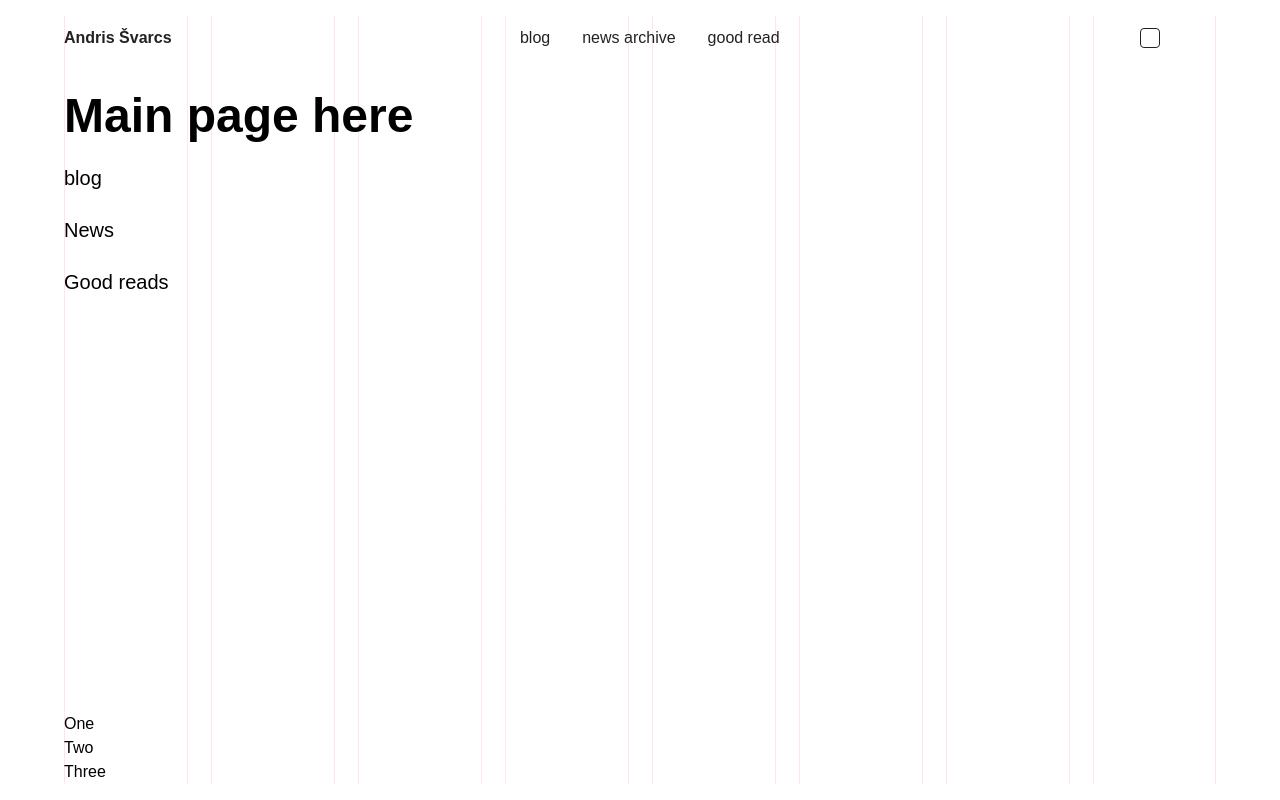
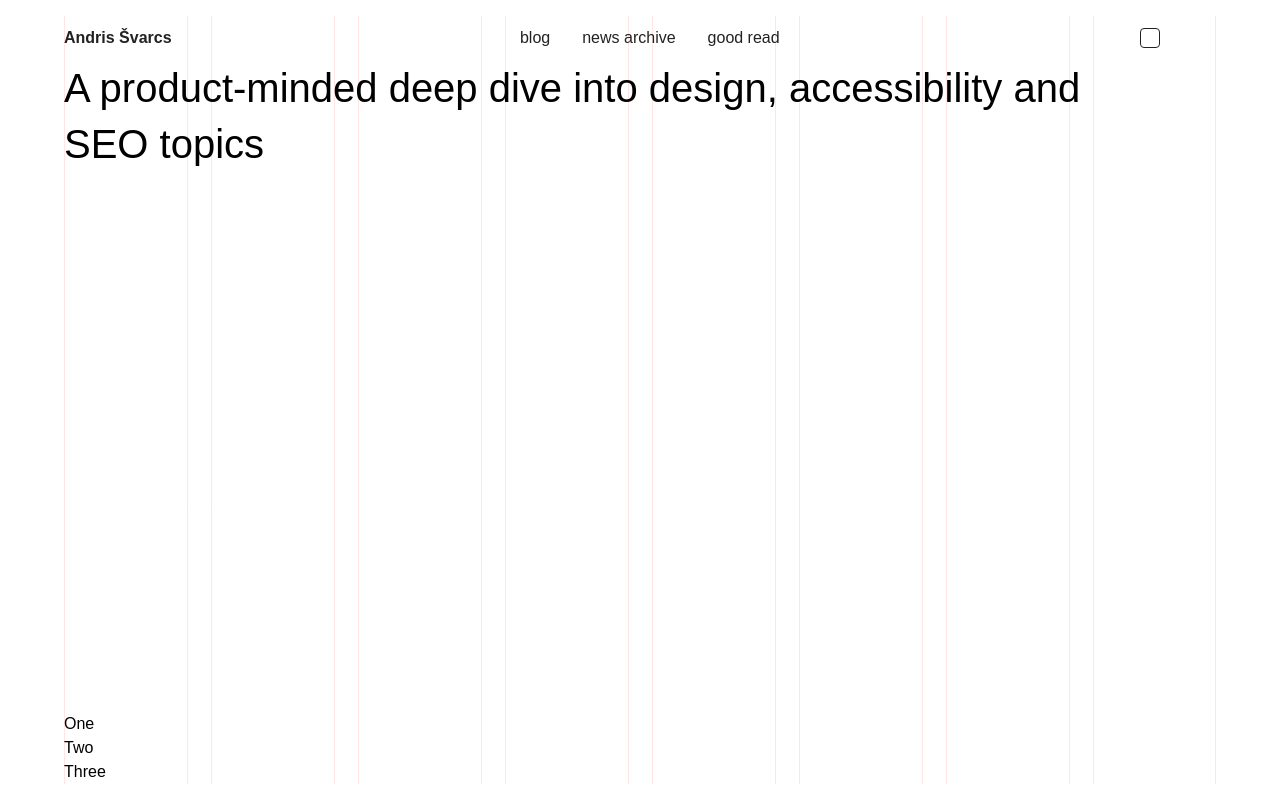
Before and after one commit to Shwartz/svelte5, a SvelteKit app: page / in a window 1280 px wide. Built offline with nearby package versions, Linux system fonts and the light colour scheme; some icons are missing; a web font is replaced by a local one.

Commit message:
Add SCSS support for mixin

```diff
--- a/src/app.scss
+++ b/src/app.scss
@@ -1,5 +1,4 @@
-@use "reset";
-@use "variables" as *;
+@use 'styles/index.scss';
 
 body {
   font-size: var(--ff-default-size);
--- a/src/routes/+page.svelte
+++ b/src/routes/+page.svelte
@@ -1,4 +1,14 @@
-<h1>Main page here</h1>
-<p>blog</p>
-<p>News</p>
-<p>Good reads</p>
+<script lang="ts">
+</script>
+
+<section class="hero">
+	<p>A product-minded deep dive into design, accessibility and SEO topics</p>
+</section>
+
+<style lang="scss">
+
+	.hero p {
+		font-size: px-to-rem(40px);
+		line-height: px-to-rem(56px);
+	}
+</style>
--- /dev/null
+++ b/src/styles/_mixins.scss
@@ -0,0 +1,3 @@
+@function px-to-rem($px, $base-font-size: 16px) {
+  @return calc($px / $base-font-size) * 1rem;
+}
--- a/src/variables.scss
+++ b/src/styles/_variables.scss
@@ -41,7 +41,6 @@ html[data-theme='dark'] {
 
 $base-color: #c6538c;
 
-
 /*
 font metrics
 https://iamvdo.me/en/blog/css-font-metrics-line-height-and-vertical-align
--- /dev/null
+++ b/src/styles/index.scss
@@ -0,0 +1,3 @@
+@use "./reset";
+@forward "./mixins";
+@forward "./variables";
--- a/svelte.config.js
+++ b/svelte.config.js
@@ -8,7 +8,7 @@ const dev = process.env.NODE_ENV === 'development';
 const config = {
 	// Consult https://svelte.dev/docs/kit/integrations
 	// for more information about preprocessors
-	preprocess: vitePreprocess(),
+	preprocess: [vitePreprocess()],
 
 	kit: {
 		// adapter-auto only supports some environments, see https://svelte.dev/docs/kit/adapter-auto for a list.
--- a/vite.config.ts
+++ b/vite.config.ts
@@ -24,6 +24,15 @@ export default defineConfig({
 			}
 		}),
 	],
+	css: {
+		preprocessorOptions: {
+			scss: {
+				additionalData: `
+          @use '/src/styles/index.scss' as *;
+        `,
+			}
+		},
+	},
 
 	test: {
 		include: ['src/**/*.{test,spec}.{js,ts}']
```
Also changed, not shown: src/styles/_reset.scss (renamed from src/reset.scss).
